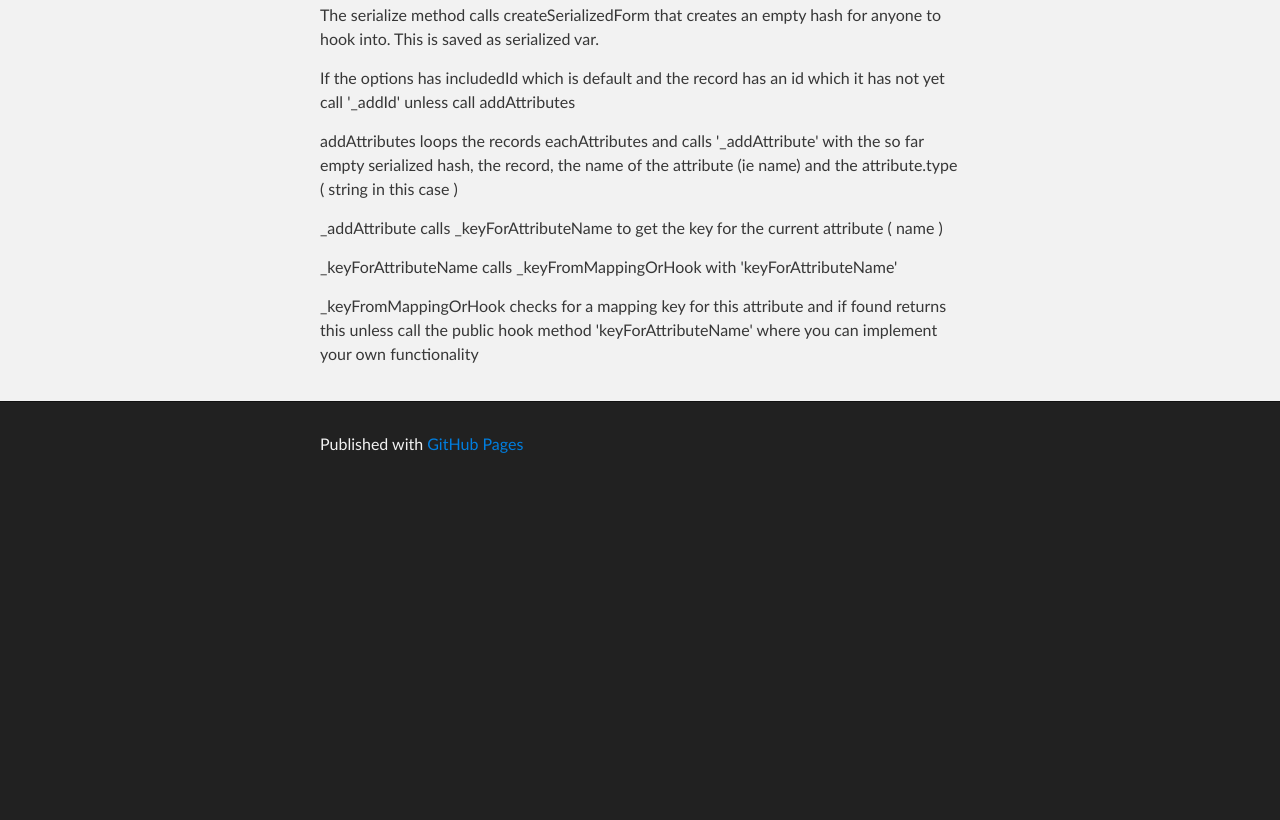
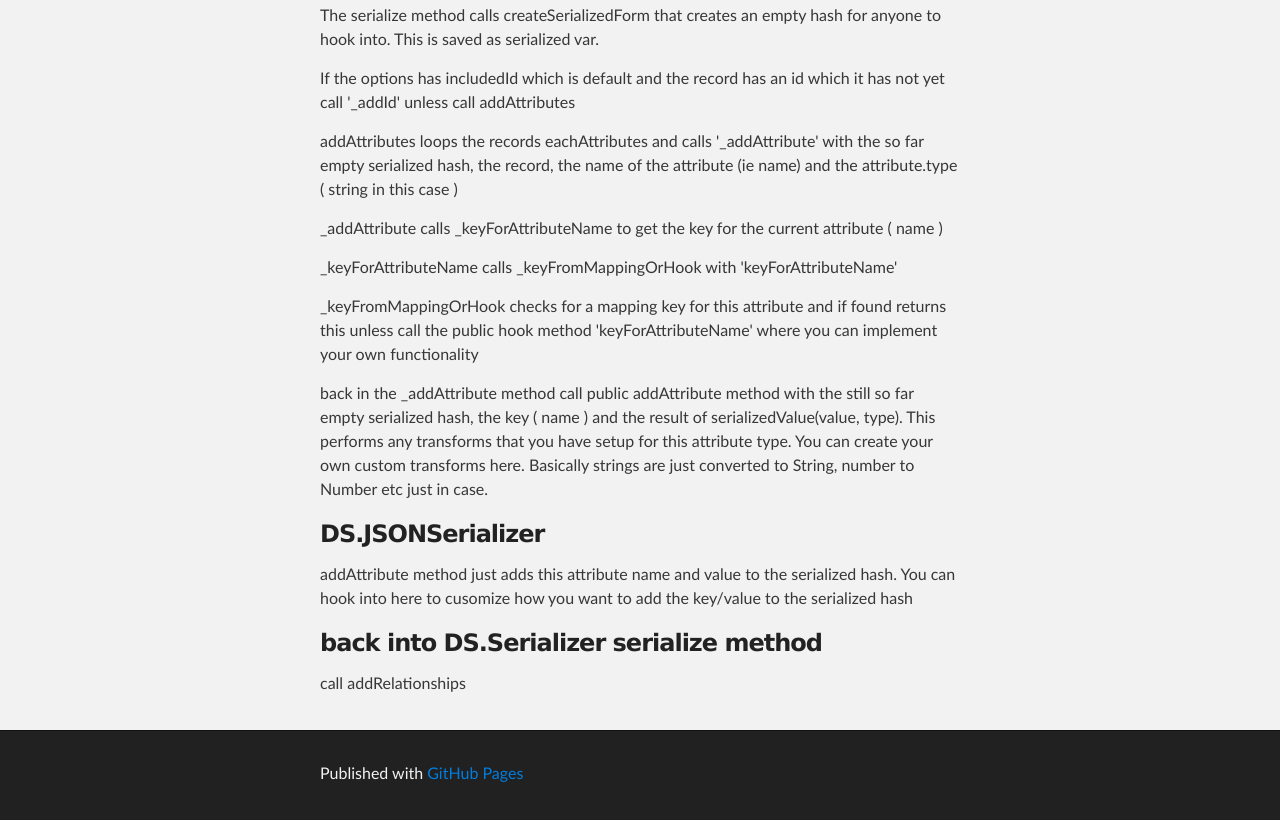
Before and after one commit to rmossuk/rmossuk.github.io, a plain HTML site: page index.html in a window 1280 px wide. Shown: the part 3891-4711 px from the top of the page. Before the commit the page ends 4382 px from the top, so only its background shows below. Drawn offline with Linux system fonts and the light colour scheme.

Commit message:
Replace master branch with page content via GitHub

```diff
--- a/index.html
+++ b/index.html
@@ -170,6 +170,16 @@ The '_reference' property on the record is a computed property that calls the st
 <p>_keyForAttributeName calls _keyFromMappingOrHook with 'keyForAttributeName'</p>
 
 <p>_keyFromMappingOrHook checks for a mapping key for this attribute and if found returns this unless call the public hook method 'keyForAttributeName' where you can implement your own functionality</p>
+
+<p>back in the _addAttribute method call public addAttribute method with the still so far empty serialized hash, the key ( name ) and the result of serializedValue(value, type).  This performs any transforms that you have setup for this attribute type.  You can create your own custom transforms here.  Basically strings are just converted to String, number to Number etc just in case.</p>
+
+<h3>DS.JSONSerializer</h3>
+
+<p>addAttribute method just adds this attribute name and value to the serialized hash.  You can hook into here to cusomize how you want to add the key/value to the serialized hash</p>
+
+<h3>back into DS.Serializer serialize method</h3>
+
+<p>call addRelationships</p>
       </section>
     </div>
 
```
Also changed, not shown: params.json (+1 -1 lines).
